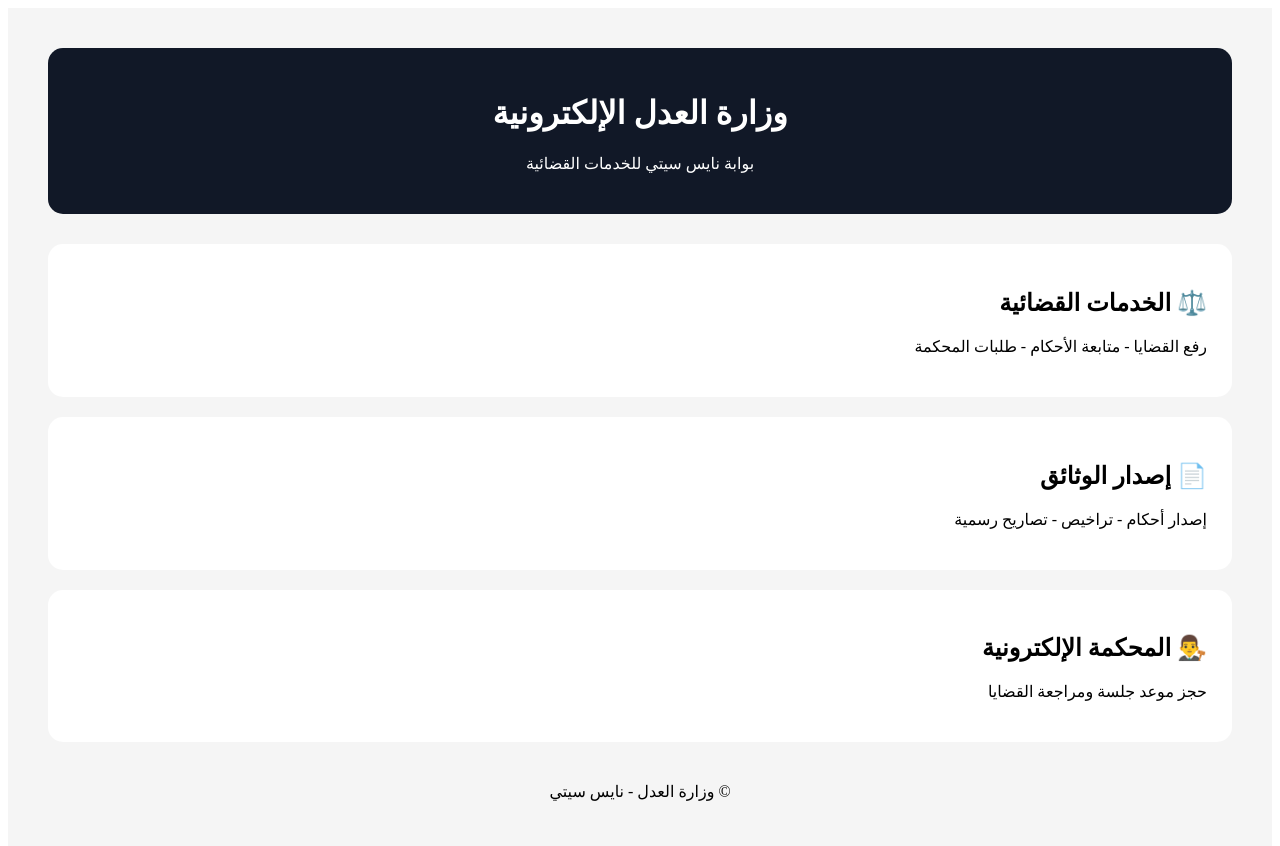
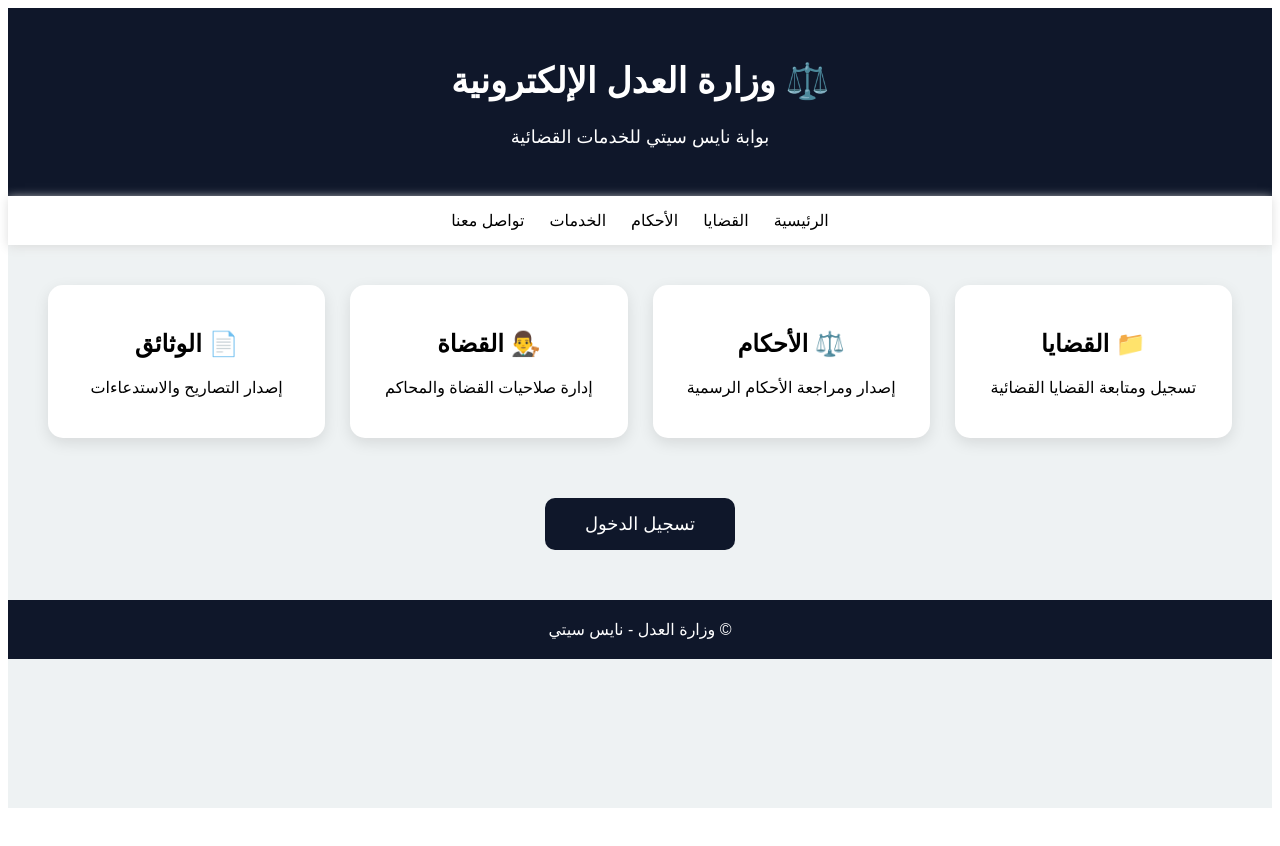
Before and after one commit to 38ed-ma/nice-justice, a Next.js app: page / in a window 1280 px wide. Shown: the top 846 px of the page. After the commit the page ends 816 px from the top, so only its background shows below. Built offline with nearby package versions, Linux system fonts and the light colour scheme.

Commit message:
Update page.tsx

```diff
--- a/app/page.tsx
+++ b/app/page.tsx
@@ -1,64 +1,132 @@
 export default function Home() {
   return (
-    <main dir="rtl" style={{ minHeight: "100vh", background: "#f5f5f5", padding: "40px" }}>
+    <main dir="rtl" style={{
+      minHeight: "100vh",
+      background: "#eef2f3",
+      fontFamily: "Arial, sans-serif"
+    }}>
 
+      {/* الهيدر */}
       <header style={{
-        background: "#111827",
+        background: "#0f172a",
         color: "white",
-        padding: "25px",
-        borderRadius: "15px",
+        padding: "30px",
         textAlign: "center"
       }}>
-        <h1>وزارة العدل الإلكترونية</h1>
-        <p>بوابة نايس سيتي للخدمات القضائية</p>
+        <h1 style={{fontSize:"35px"}}>
+          ⚖️ وزارة العدل الإلكترونية
+        </h1>
+
+        <p style={{fontSize:"18px"}}>
+          بوابة نايس سيتي للخدمات القضائية
+        </p>
       </header>
 
 
-      <section style={{
-        marginTop: "30px",
-        display: "grid",
-        gap: "20px"
+      {/* القائمة */}
+      <nav style={{
+        background:"#ffffff",
+        padding:"15px",
+        display:"flex",
+        justifyContent:"center",
+        gap:"25px",
+        boxShadow:"0 2px 10px #ddd"
       }}>
 
-        <div style={{
-          background: "white",
-          padding: "25px",
-          borderRadius: "15px"
-        }}>
-          <h2>⚖️ الخدمات القضائية</h2>
-          <p>رفع القضايا - متابعة الأحكام - طلبات المحكمة</p>
+        <span>الرئيسية</span>
+        <span>القضايا</span>
+        <span>الأحكام</span>
+        <span>الخدمات</span>
+        <span>تواصل معنا</span>
+
+      </nav>
+
+
+      {/* الخدمات */}
+      <section style={{
+        padding:"40px",
+        display:"grid",
+        gridTemplateColumns:"repeat(auto-fit,minmax(250px,1fr))",
+        gap:"25px"
+      }}>
+
+
+        <div style={card}>
+          <h2>📁 القضايا</h2>
+          <p>
+            تسجيل ومتابعة القضايا القضائية
+          </p>
         </div>
 
 
-        <div style={{
-          background: "white",
-          padding: "25px",
-          borderRadius: "15px"
-        }}>
-          <h2>📄 إصدار الوثائق</h2>
-          <p>إصدار أحكام - تراخيص - تصاريح رسمية</p>
+        <div style={card}>
+          <h2>⚖️ الأحكام</h2>
+          <p>
+            إصدار ومراجعة الأحكام الرسمية
+          </p>
         </div>
 
 
-        <div style={{
-          background: "white",
-          padding: "25px",
-          borderRadius: "15px"
+        <div style={card}>
+          <h2>👨‍⚖️ القضاة</h2>
+          <p>
+            إدارة صلاحيات القضاة والمحاكم
+          </p>
+        </div>
+
+
+        <div style={card}>
+          <h2>📄 الوثائق</h2>
+          <p>
+            إصدار التصاريح والاستدعاءات
+          </p>
+        </div>
+
+
+      </section>
+
+
+      {/* تسجيل الدخول */}
+      <section style={{
+        textAlign:"center",
+        padding:"20px"
+      }}>
+
+        <button style={{
+          background:"#0f172a",
+          color:"white",
+          border:"none",
+          padding:"15px 40px",
+          borderRadius:"10px",
+          fontSize:"18px",
+          cursor:"pointer"
         }}>
-          <h2>👨‍⚖️ المحكمة الإلكترونية</h2>
-          <p>حجز موعد جلسة ومراجعة القضايا</p>
-        </div>
+          تسجيل الدخول
+        </button>
 
       </section>
 
 
       <footer style={{
-        marginTop: "40px",
-        textAlign: "center"
+        background:"#0f172a",
+        color:"white",
+        textAlign:"center",
+        padding:"20px",
+        marginTop:"30px"
       }}>
         © وزارة العدل - نايس سيتي
       </footer>
 
+
     </main>
   )
 }
+
+
+const card = {
+  background:"white",
+  padding:"25px",
+  borderRadius:"15px",
+  boxShadow:"0 5px 15px rgba(0,0,0,0.1)",
+  textAlign:"center"
+}
```
